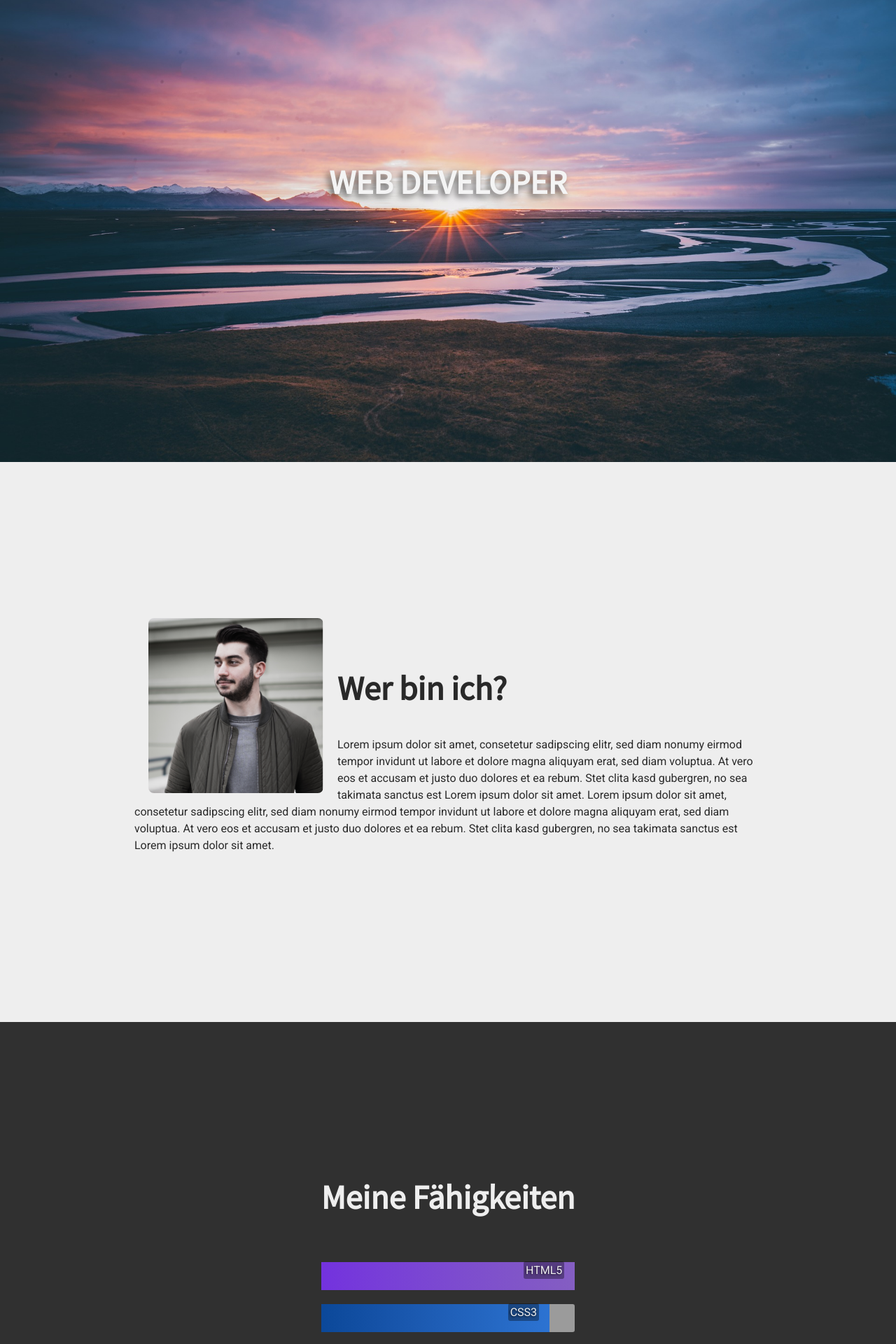
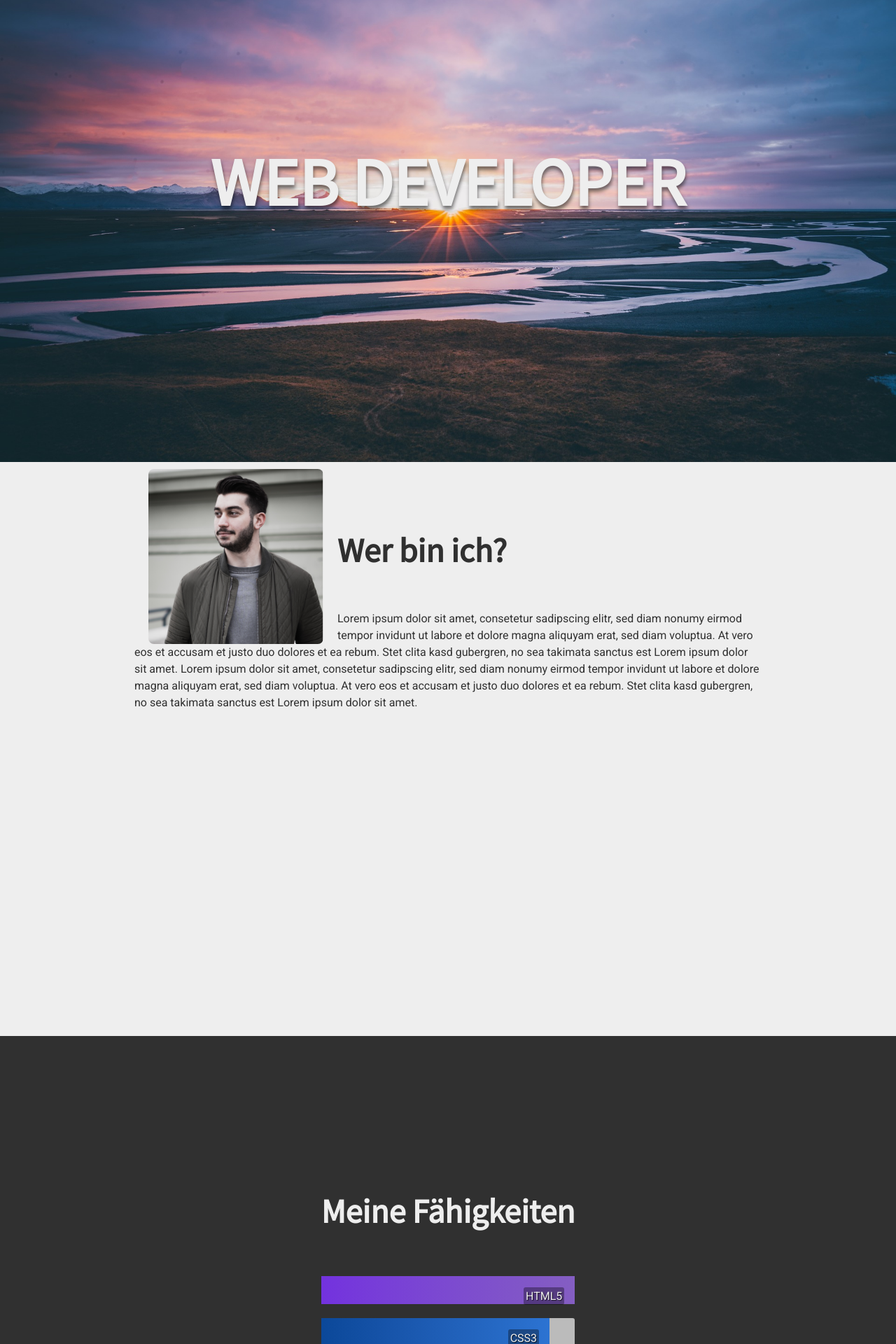
Before and after one commit to erenustun/erenustun.github.io, a PHP site: page /index.html in a window 1280 px wide. Shown: the part 320-2240 px from the top of the page at 70% size. Run offline with PHP 8.4, Linux system fonts and the light colour scheme.

Commit message:
UI Updated

```diff
--- a/css/main.css
+++ b/css/main.css
@@ -94,20 +94,8 @@
     transition: width 750ms;
 }
 
-.btn {
-    display: none !important;
-}
-
-#main {
+.main-container {
     grid-area: main;
-    height: 100vh;
-    width: 100%;
-    margin: 0 auto;
-    display: flex;
-    align-items: center;
-}
-
-.main-container {
     display: flex;
     align-items: center;
     justify-content: center;
@@ -115,29 +103,36 @@
     height: 100vh;
     width: 100%;
     margin: 0 auto;
-    background: url(../img/nature.jpg);
-    background-repeat: no-repeat;
+    background: url(../img/nature.jpg) no-repeat;
     background-size: cover;
 }
 
-.intro-text a {
+.intro-text {
     text-align: center;
-    color: #F4F4F4;
     text-transform: uppercase;
     cursor: pointer;
+    text-shadow: 1px 5px 5px rgba(0, 0, 0, 0.5);
+}
+
+.intro-text a {
+    font-size: 2em;
+    color: #EEE;
     text-decoration: none;
-    text-shadow: -4px 4px 10px rgba(0, 0, 0, 0.6);
+}
+
+.about-container {
+    grid-area: about;
+    height: 100vh;
+    width: 100%;
+    background: #EEE;
+    color: #303030;
+    padding: 10px 0;
 }
 
 .about {
-    grid-area: about;
-    width: 100%;
-    height: 100vh;
     margin: 0 auto;
     display: flex;
     align-items: center;
-    background: #EEE;
-    color: #292929;
     line-height: 1.5;
 }
 
@@ -184,13 +179,13 @@
     -webkit-border-radius: 3px;
     -moz-border-radius: 3px;
     border-radius: 3px;
-    text-shadow: -1px 1px 3px rgba(0, 0, 0, 0.7);
+    text-shadow: 1px 1px 1px rgba(0, 0, 0, 0.75);
     background: rgba(0, 0, 0, 0.35);
 }
 
 .bar-container {
     height: 40px;
-    background-color: #9B9B9B;
+    background-color: #BBB;
     margin: 20px auto;
     -webkit-border-radius: 3px;
     -moz-border-radius: 3px;
@@ -200,7 +195,7 @@
 .bar-inner {
     display: flex;
     justify-content: flex-end;
-    align-items: flex-end;
+    align-items: flex-start;
     height: 40px;
     font-size: 1em;
 }
@@ -263,11 +258,11 @@
 footer {
     grid-area: footer;
     display: flex;
-    height: 40px;
+    height: 70px;
     justify-content: center;
     align-items: center;
-    background-color: #292929;
-    color: #F4F4F4;
+    background-color: #303030;
+    color: #EEE;
 }
 
 .up {
@@ -304,13 +299,13 @@
         display: none !important;
     }
 
-    .btn {
-        display: block !important;
-    }
-
     .main-container {
         grid-area: main;
         height: 100vh;
+    }
+
+    .intro-text a {
+        font-size: 1.5em;
     }
 
     .hamburger {
--- a/index.html
+++ b/index.html
@@ -41,6 +41,7 @@
         <h1 class="intro-text"><a href="#about">Web Developer</a></h1>
     </section>
 
+    <section class="about-container">
         <section class="about" id="about">
             <article class="about-text">
                 <img src="img/portrait.png" alt="Portrait Photo" id="portrait">
@@ -54,6 +55,8 @@
                 </p>
             </article>
         </section>
+    </section>
+
 
     <section class="skills" id="skills">
         <section class="skills-container">
@@ -76,14 +79,14 @@
         </section>
     </section>
 
-    <main class="contact" id="contact">
+    <section class="contact" id="contact">
         <section class="contact-container">
-            <h1 id="tag">Kontaktiere Mich</h1>
+            <h1 id="tag">Anfragen an:</h1>
             <a class="slide-url-2" href="mailto:eren.uestuen@gmail.com?Subject=Kontaktanfrage%20Portfolio">
                 eren.uestuen@gmail.com
             </a>
         </section>
-    </main>
+    </section>
 
     <footer>
         <p>&copy; Eren Üstün 2019</p>
```
Lines whose indentation alone changed are shown as unchanged.
